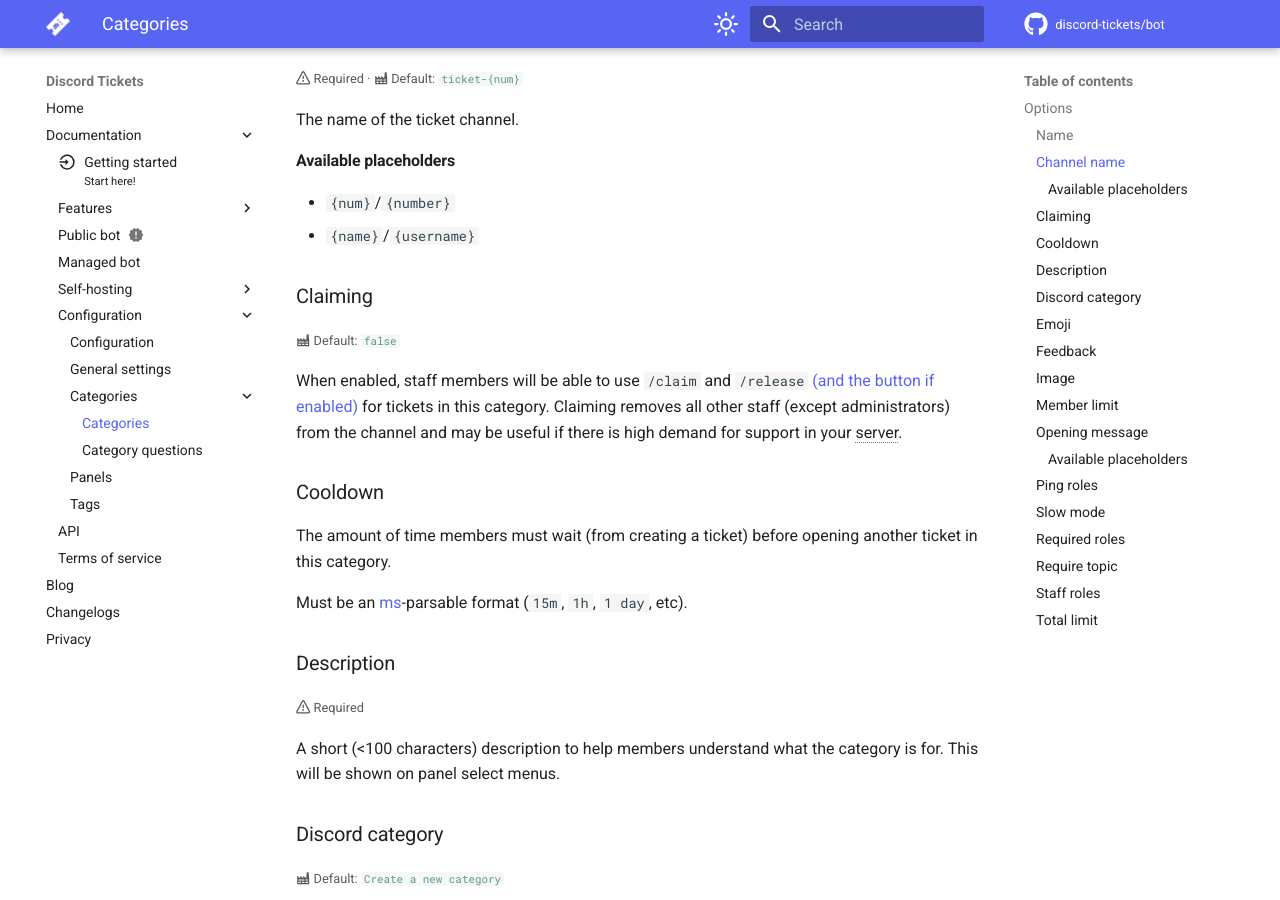
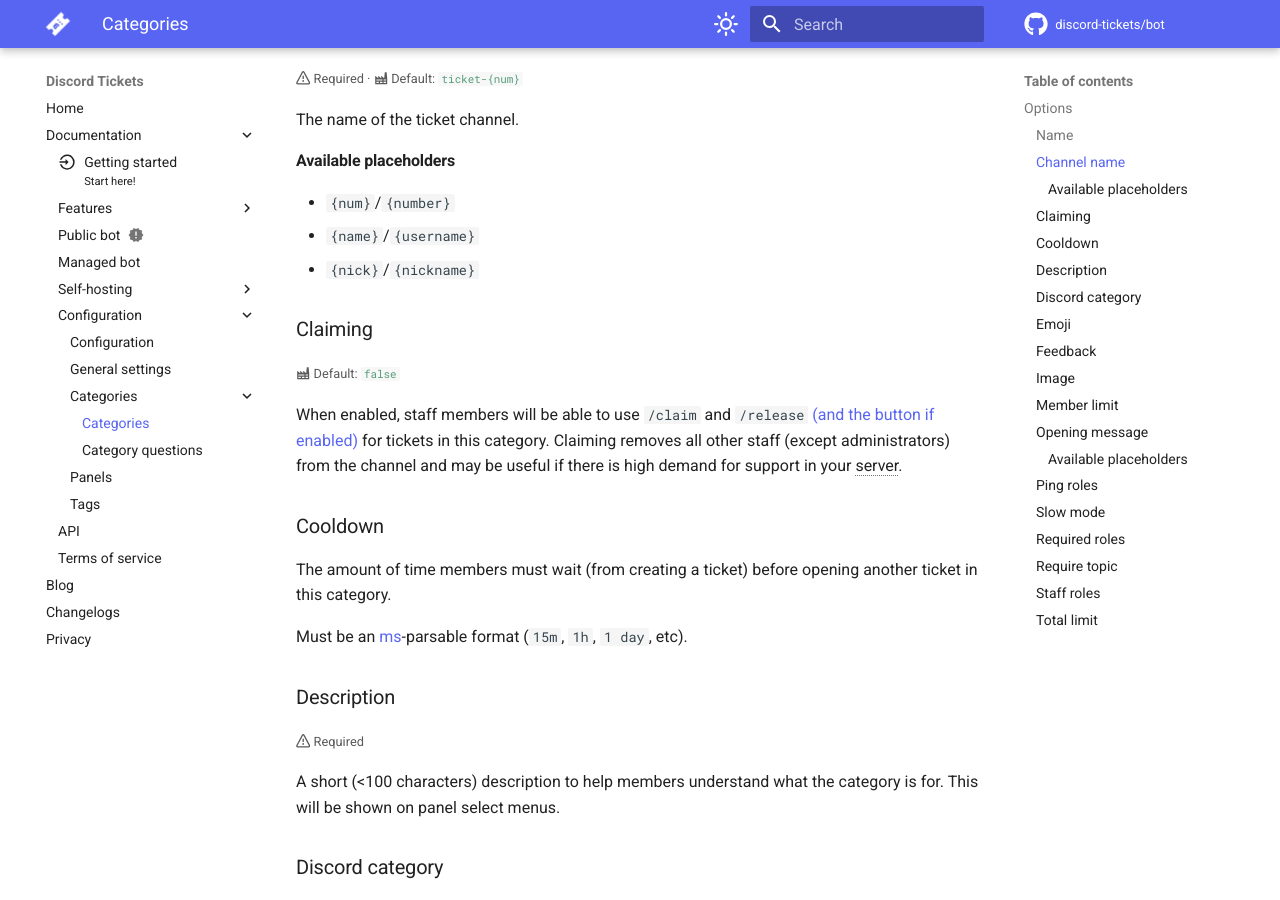
Before and after one commit to discord-tickets/docs, an MkDocs documentation site: the page built from docs/configuration/categories/index.md, in a window 1280 px wide and 900 px high, scrolled down 672 px. Built offline with MkDocs 1.6.1 and Material for MkDocs 9.7.7, drawn with Linux system fonts in a browser that asks for light colours; emoji names are drawn with the system emoji font; comment, search, counter and statistics services are not loaded.

Commit message:
Document nickname placeholder

```diff
--- a/docs/configuration/categories/index.md
+++ b/docs/configuration/categories/index.md
@@ -32,6 +32,7 @@
 
 - `{num}`/`{number}`
 - `{name}`/`{username}`
+- `{nick}`/`{nickname}`
 
 
 ### Claiming
```
